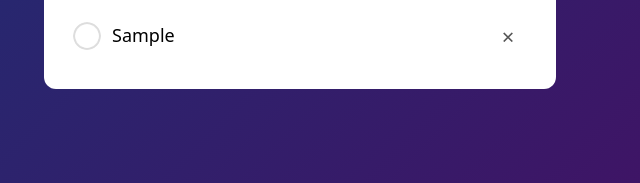
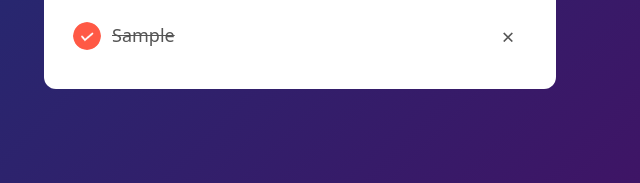
Before and after one commit to Abhrajit-debnath/To-Do-App, a website: page index.html in a window 1280 px wide. Both pictures are taken after typing "Sample" into the empty fields and a click on the button "Add Task". Shown: the part 343-526 px from the top of the page, 340-980 px from the left. Drawn offline with Linux system fonts and the light colour scheme.

Commit message:
Fixed Some Issues

```diff
--- a/script.js
+++ b/script.js
@@ -27,7 +27,7 @@
 licontainer.addEventListener("click", function (e) {
   console.log(e.target);
   if (e.target.tagName === "LI") {
-    e.target.classList.toggle("checked");
+    e.target.classList.toggle("check");
     savedata();
   } else if (e.target.tagName === "SPAN") {
     e.target.parentElement.remove();
--- a/src/input.css
+++ b/src/input.css
@@ -20,18 +20,18 @@
     height: 28px;
     width: 28px;
     border-radius: 50%;
-    background-image: url('../images/unchecked.png');
+    background-image: url('/images/unchecked.png');
     background-size: cover;
     background-position: center;
     top: 1px;
     left: -39px;
 }
-ul li.checked{
+ul li.check{
     color: #555;
     text-decoration: line-through;
 }
-ul li.checked::before{
-    background-image: url('../images/checked.png');
+ul li.check::before{
+    background-image: url('/images/checked.png');
 }
 
 ul li span{
```
Also changed, not shown: src/output.css.
